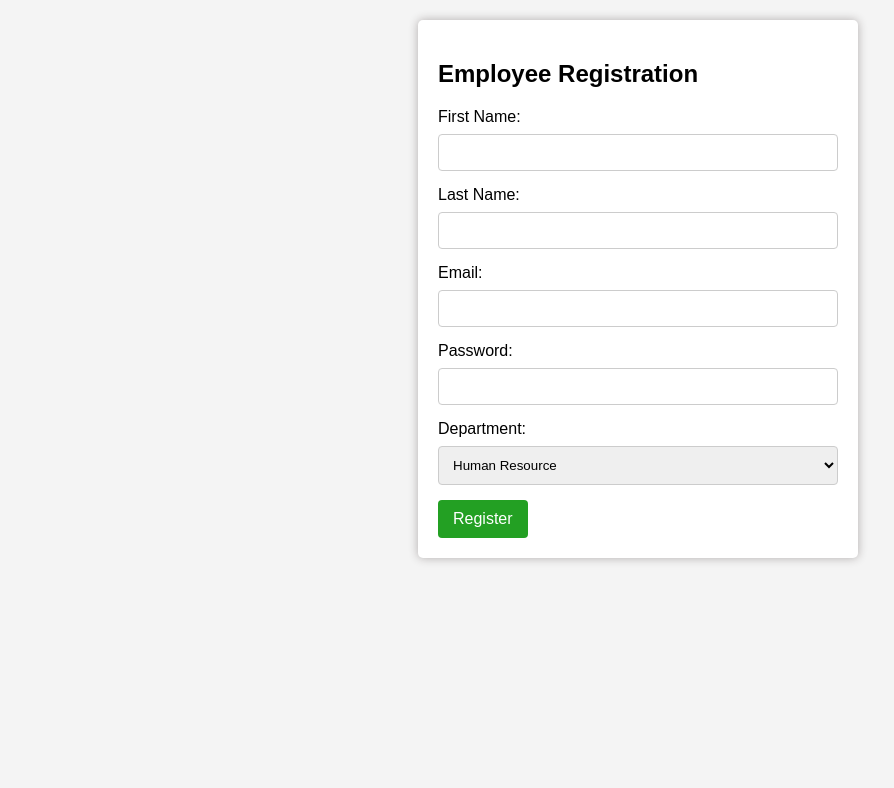
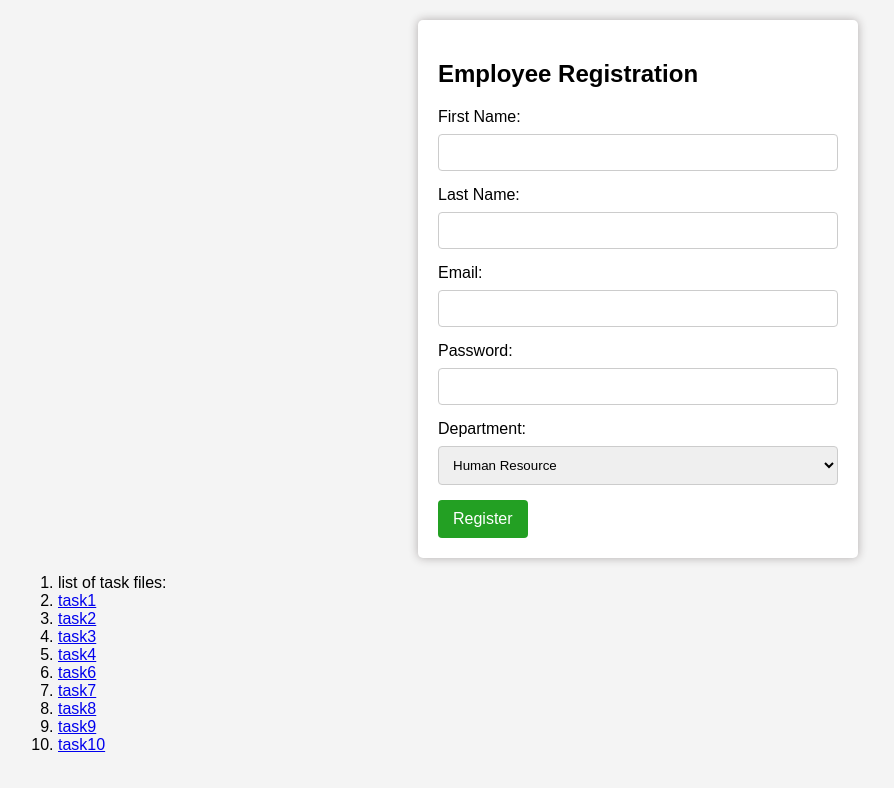
Before and after one commit to Sudha110/web, a plain HTML site: page index.html in a window 1280 px wide. Shown: the whole page, without its empty margins (2-896 px from the left). Drawn offline with Linux system fonts and the light colour scheme.

Commit message:
Update index.html

```diff
--- a/index.html
+++ b/index.html
@@ -69,5 +69,17 @@
         </select>
         <input type="submit" value="Register">
     </form>
+    <ol>
+        <li>list of task files:</li>
+        <li><a href="a1.html">task1</a></li>
+         <li><a href="a2.html">task2</a></li>
+         <li><a href="a3.html">task3</a></li>
+         <li><a href="a4.html">task4</a></li>
+         <li><a href="a6.html">task6</a></li>
+         <li><a href="a7.html">task7</a></li>
+         <li><a href="a8.html">task8</a></li>
+        <li><a href="a9.html">task9</a></li>
+        <li><a href="a10.html">task10</a></li>
+    </ol>
 </body>
 </html>
```
